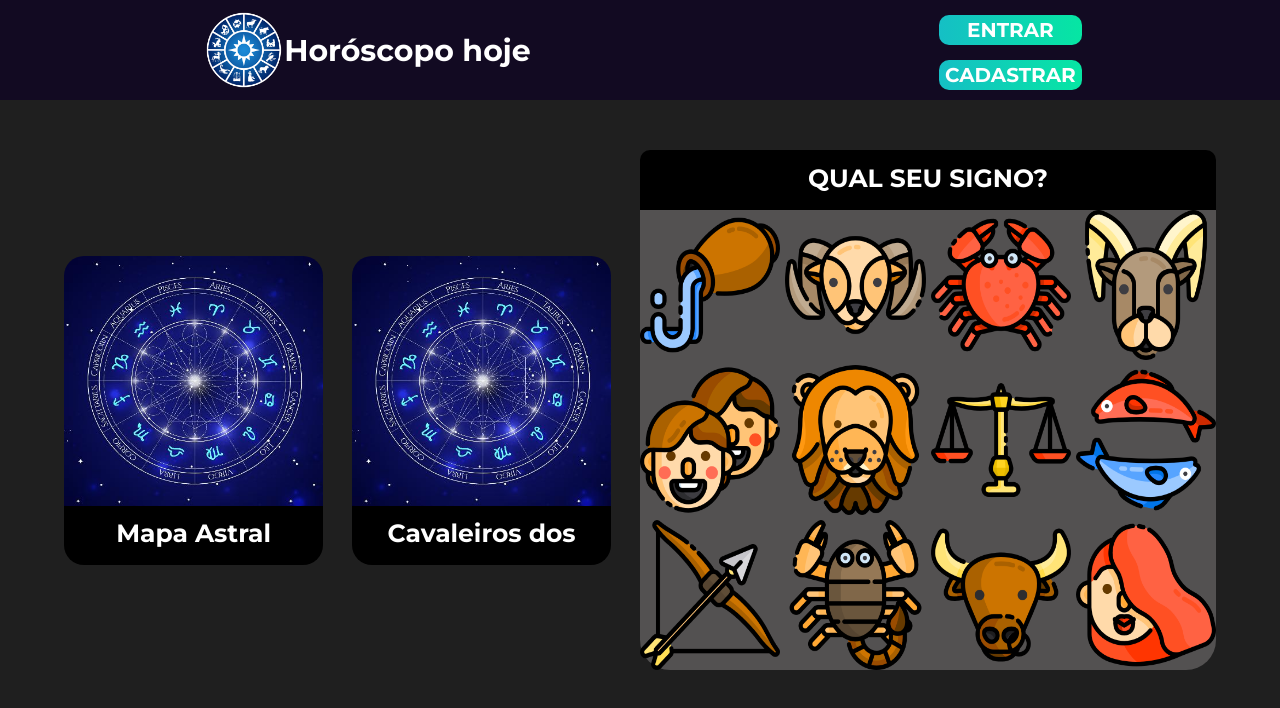
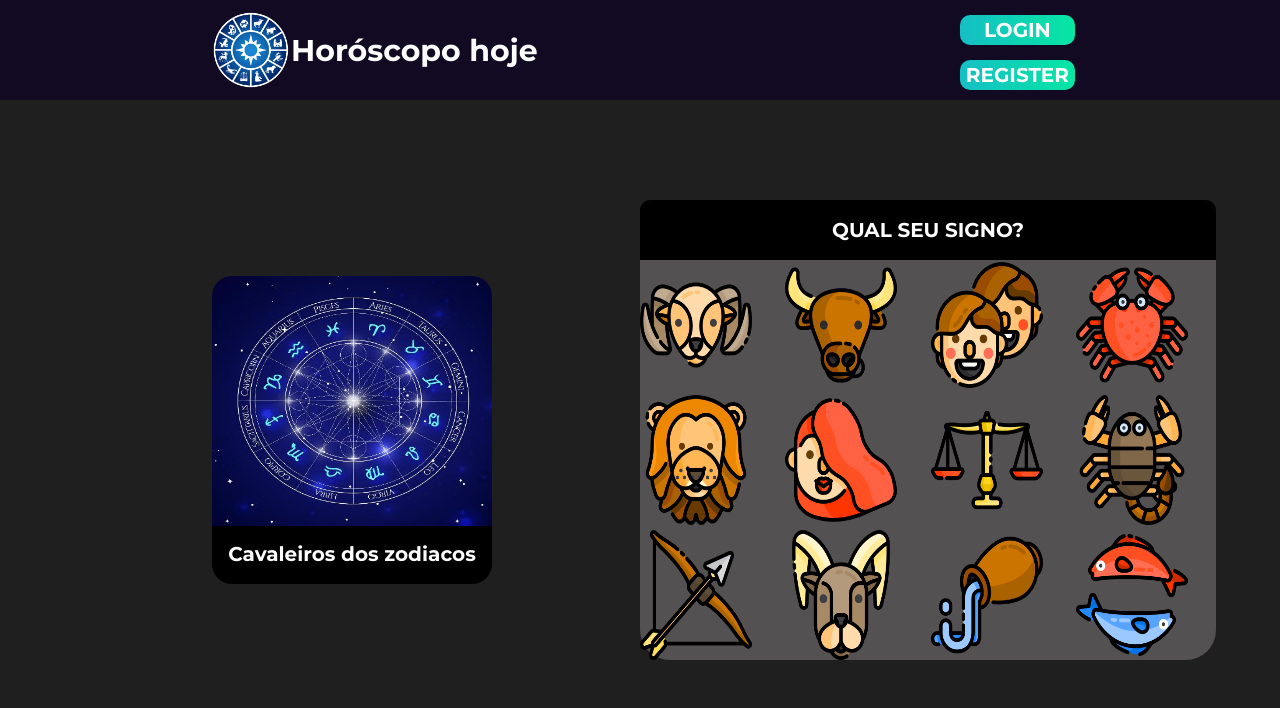
Before and after one commit to ViniciusBenfica/Knights_of_the_zodiac, an Angular app: page / in a window 1280 px wide. Shown: the top 708 px of the page. Built offline with nearby package versions, Linux system fonts and the light colour scheme.

Commit message:
sorting the signs and finishing some screens

```diff
--- a/src/app/app.component.html
+++ b/src/app/app.component.html
@@ -4,8 +4,8 @@
         <div>Horóscopo hoje</div>
     </div>
     <div>
-        <div routerLink="/login" class="button-header">ENTRAR</div>
-        <div routerLink="/sign-up" class="button-header">CADASTRAR</div>
+        <div routerLink="/login" class="button-header">LOGIN</div>
+        <div routerLink="/sign-up" class="button-header">REGISTER</div>
     </div>
 </div>
 <router-outlet></router-outlet>
--- a/src/app/components/first-page/first-page.component.html
+++ b/src/app/components/first-page/first-page.component.html
@@ -1,9 +1,9 @@
 <div class="main-page">
     <div class="div-card">
-        <div class="card">
+        <!-- <div class="card">
             <img src="/assets/mapa-astral.jpg">
             <p>Mapa Astral</p>
-        </div>
+        </div> -->
         <div class="card">
             <img src="/assets/mapa-astral.jpg">
             <p>Cavaleiros dos zodiacos</p>
--- a/src/app/components/first-page/first-page.component.scss
+++ b/src/app/components/first-page/first-page.component.scss
@@ -6,21 +6,23 @@
     align-items: center;
 
     >div{
-        margin-top: 50px;
+        margin-top: 100px;
         width: 50%;
-        font-size: 25px;
+        font-size: 20px;
         font-weight: 900;
         color: white;
     }
 
     .div-card{
-        display: grid;
-        grid-template-columns: 1fr 1fr;
+        // display: grid;
+        // grid-template-columns: 1fr 1fr;
 
         .card{
             overflow: hidden;
             border-radius: 20px;
-            width: 90%;
+            width: 40%;
+            min-width: 280px;
+            margin: auto;
 
             img{
                 width: 100%; height: 250px;
@@ -28,7 +30,7 @@
 
             p{
                 height: 60px;
-                line-height: 2.3;
+                line-height: 3;
                 margin: 0;
                 margin-top: -7px;
                 background-color: black;
@@ -39,15 +41,6 @@
 
     .div-signo{
 
-        p{
-            height: 60px;
-            line-height: 2.3;
-            margin: 0;
-            background-color: black;
-            border-top-left-radius: 10px;
-            border-top-right-radius: 10px;
-        }
-
         .signs{
             display: grid;
             grid-template-columns: 1fr 1fr 1fr 1fr;
@@ -57,9 +50,19 @@
             border-bottom-left-radius: 30px;
 
             img{
-                width: 100%; height: 150px;
+                width: 80%; height: 130px;
             }
         }
+
+        p{
+            height: 60px;
+            line-height: 3;
+            margin: 0;
+            background-color: black;
+            border-top-left-radius: 10px;
+            border-top-right-radius: 10px;
+        }
+
     }
 
 }
--- a/src/app/components/first-page/first-page.component.ts
+++ b/src/app/components/first-page/first-page.component.ts
@@ -9,18 +9,18 @@ import { Router } from '@angular/router';
 export class FirstPageComponent implements OnInit {
 
   signos: string[] = [
+    "aries",
+    "taurus",
+    "gemini",
+    "cancer",
+    "leo",
+    "virgo",
+    "libra",
+    "scorpio",
+    "sagittarius",
+    "capricorn",
     "aquarius",
-    "aries",
-    "cancer",
-    "capricorn",
-    "gemini",
-    "leo",
-    "libra",
     "pisces",
-    "sagittarius",
-    "scorpio",
-    "taurus",
-    "virgo",
   ]
 
   constructor(private router: Router) {
--- a/src/app/components/horoscope/horoscope.component.html
+++ b/src/app/components/horoscope/horoscope.component.html
@@ -1,6 +1,6 @@
 <div class="card-signo">
-    <div>
-        <p><b>Signo</b> {{page}}</p>
+        <div [ngStyle]="{'justify-content': 'center'}">
+        <p><b>Signo:</b> {{page}}</p>
     </div>
     <div>
         <div>
@@ -21,7 +21,7 @@
             <p><b>Lucky number:</b> {{lucky_number}}</p>
         </div>
     </div>
-    <div>
+    <div [ngStyle]="{'justify-content': 'center'}">
         <p><b>Color:</b> {{color}}</p>
     </div>
 </div>
--- a/src/app/components/horoscope/horoscope.component.scss
+++ b/src/app/components/horoscope/horoscope.component.scss
@@ -1,12 +1,10 @@
 .card-signo{
-    width: 400px; height: 500px;
-    // background-color: red;
+    width: 500px; height: 500px;
     margin: auto;
-    margin-top: 50px;
+    margin-top: 120px;
     border: solid 5px black;
     border-radius: 30px;
-    text-align: center;
-    background-color: rgb(83, 81, 81);
+    background-color: rgb(107, 107, 107);
 
     >div{
         height: 20%; width: 95%;
@@ -15,6 +13,6 @@
         margin-top: 1px;
         justify-content: space-between;
         align-items: center;
-        font-size: 15px;
+        font-size: 17px;
     }
 }
--- a/src/app/components/sign-up/sign-up.component.html
+++ b/src/app/components/sign-up/sign-up.component.html
@@ -7,5 +7,5 @@
     <div><input placeholder="Name" type="text" [(ngModel)]="name"></div>
     <div><input placeholder="Email" type="text" [(ngModel)]="email"></div>
     <div><input placeholder="Password" type="password" [(ngModel)]="password"></div>
-    <div class="bnt"(click)="addUser()"><b>Create</b></div>
+    <div class="bnt"(click)="addUser()"><b>REGISTER</b></div>
 </div>
--- a/src/styles.scss
+++ b/src/styles.scss
@@ -30,6 +30,11 @@ body{
     margin: 70px auto;
 }
 
+input:focus {
+    box-shadow: 0 0 0 0;
+    outline: 0;
+}
+
 input{
     margin: 17px auto;
     border: solid 0;
```
